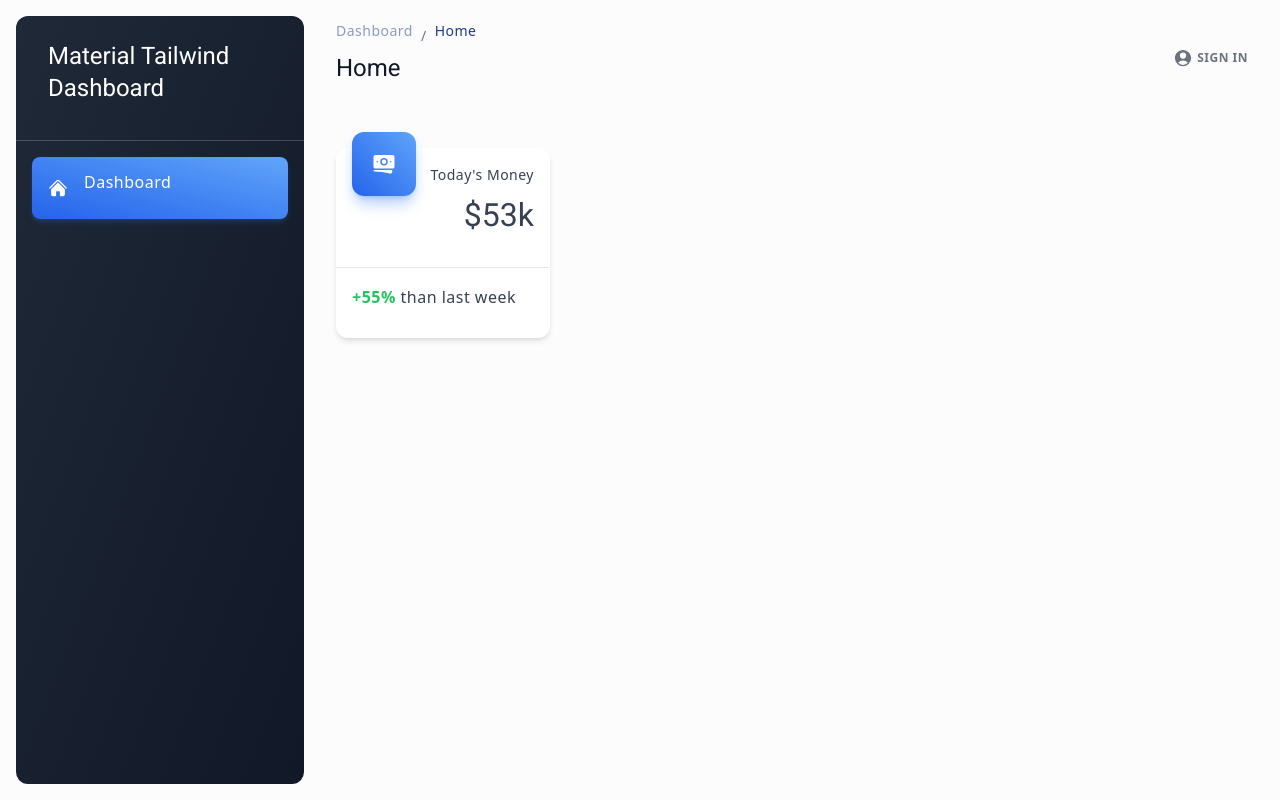
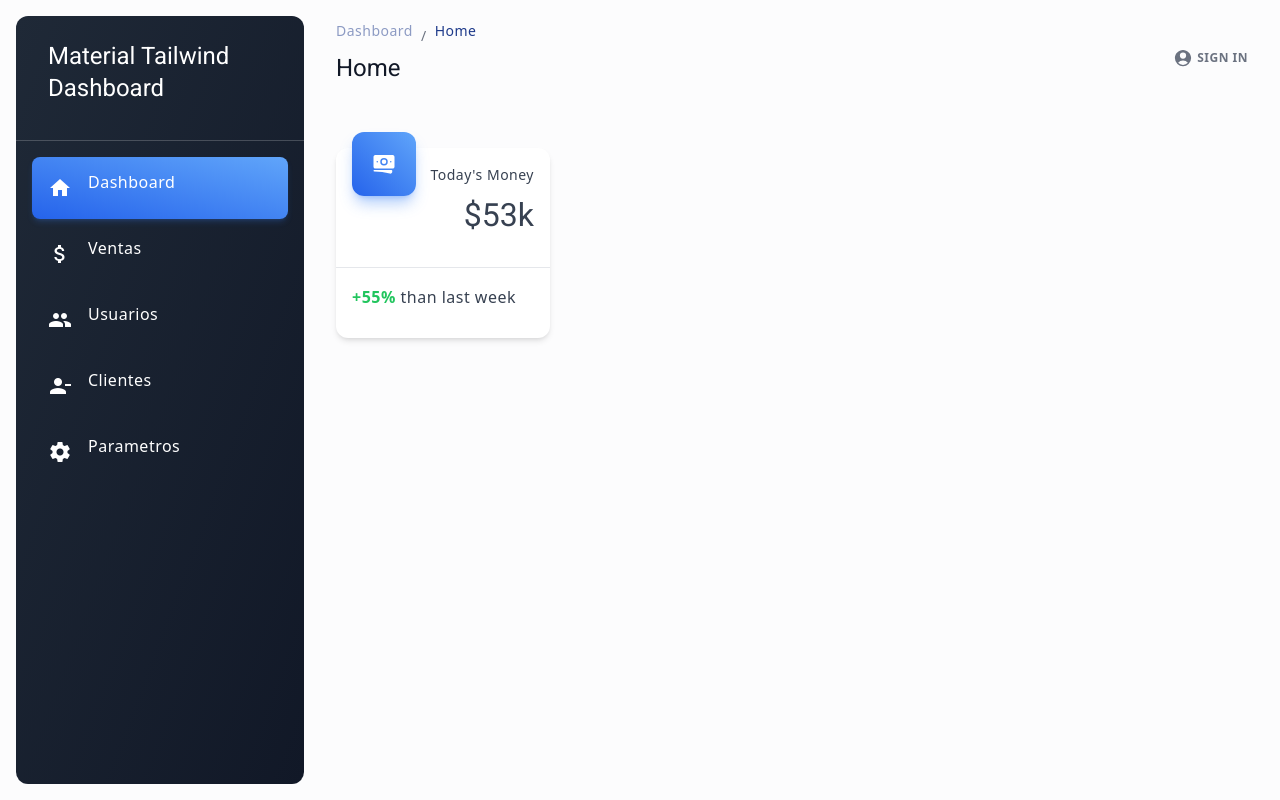
Before and after one commit to pablitog21/admin-angular, an Angular app: page /dashboard in a window 1280 px wide. Built offline with nearby package versions, Linux system fonts and the light colour scheme.

Commit message:
ajuste menu

```diff
--- /dev/null
+++ b/src/app/core/navigation/navigation.service.ts
@@ -0,0 +1,29 @@
+
+
+export const NAVIGATION = [
+    {
+      routerLink: '/dashboard',
+      icon: 'home',
+      label: 'dashboard'
+    },
+    {
+      routerLink: '/ventas',
+      icon: 'attach_money',
+      label: 'Ventas'
+    },
+    {
+      routerLink: '/usuarios',
+      icon: 'people',
+      label: 'Usuarios'
+    },
+    {
+      routerLink: '/clientes',
+      icon: 'person_remove',
+      label: 'Clientes'
+    },
+    {
+      routerLink: '/parametros',
+      icon: 'settings',
+      label: 'Parametros'
+    },
+  ];
--- a/src/app/layout/layouts/vertical/sidebar/sidebar.component.html
+++ b/src/app/layout/layouts/vertical/sidebar/sidebar.component.html
@@ -1,30 +1,54 @@
+<!-- src/app/sidebar/sidebar.component.html -->
 <aside class="bg-gradient-to-br from-gray-800 to-gray-900 -translate-x-80 fixed inset-0 z-50 my-4 ml-4 h-[calc(100vh-32px)] w-72 rounded-xl transition-transform duration-300 xl:translate-x-0">
   <div class="relative border-b border-white/20">
     <a class="flex items-center gap-4 py-6 px-8">
       <h6 class="block antialiased tracking-normal font-sans text-base font-semibold leading-relaxed text-white">Material Tailwind Dashboard</h6>
     </a>
-      <button class="middle none font-sans font-medium text-center uppercase transition-all disabled:opacity-50 disabled:shadow-none disabled:pointer-events-none w-8 max-w-[32px] h-8 max-h-[32px] rounded-lg text-xs text-white hover:bg-white/10 active:bg-white/30 absolute right-0 top-0 grid rounded-br-none rounded-tl-none xl:hidden" type="button">
-        <span class="absolute top-1/2 left-1/2 transform -translate-y-1/2 -translate-x-1/2">
-          <svg xmlns="http://www.w3.org/2000/svg" fill="none" viewBox="0 0 24 24" stroke-width="2.5" stroke="currentColor" aria-hidden="true" class="h-5 w-5 text-white">
-            <path stroke-linecap="round" stroke-linejoin="round" d="M6 18L18 6M6 6l12 12"></path>
-          </svg>
-        </span>
-      </button>
   </div>
   <div class="m-4">
     <ul class="mb-4 flex flex-col gap-1">
-        <li>
-          <a routerLink="/dashboard">
-            <button routerLinkActive="bg-gradient-to-tr from-blue-600 to-blue-400 shadow-md shadow-blue-500/20 hover:shadow-lg hover:shadow-blue-500/40 active:opacity-[0.85]"
-                    class="middle none font-sans font-bold center transition-all disabled:opacity-50 disabled:shadow-none disabled:pointer-events-none text-xs py-3 rounded-lg text-white hover:bg-white/10 active:bg-white/30 flex w-full items-center gap-4 px-4 capitalize" type="button">
-              <svg xmlns="http://www.w3.org/2000/svg" viewBox="0 0 24 24" fill="currentColor" aria-hidden="true" class="w-5 h-5 text-inherit">
-                <path d="M11.47 3.84a.75.75 0 011.06 0l8.69 8.69a.75.75 0 101.06-1.06l-8.689-8.69a2.25 2.25 0 00-3.182 0l-8.69 8.69a.75.75 0 001.061 1.06l8.69-8.69z"></path>
-                <path d="M12 5.432l8.159 8.159c.03.03.06.058.091.086v6.198c0 1.035-.84 1.875-1.875 1.875H15a.75.75 0 01-.75-.75v-4.5a.75.75 0 00-.75-.75h-3a.75.75 0 00-.75.75V21a.75.75 0 01-.75.75H5.625a1.875 1.875 0 01-1.875-1.875v-6.198a2.29 2.29 0 00.091-.086L12 5.43z"></path>
-              </svg>
-              <p class="block antialiased font-sans text-base leading-relaxed text-inherit font-medium capitalize">dashboard</p>
+      <li *ngFor="let link of links">
+        <a [routerLink]="link.routerLink">
+          <button
+            routerLinkActive="bg-gradient-to-tr from-blue-600 to-blue-400 shadow-md shadow-blue-500/20 hover:shadow-lg hover:shadow-blue-500/40 active:opacity-[0.85]"
+            class="middle none font-sans font-bold center transition-all disabled:opacity-50 disabled:shadow-none
+            disabled:pointer-events-none text-xs py-3 rounded-lg text-white hover:bg-white/10
+             active:bg-white/30 flex w-full items-center gap-4 px-4 capitalize"
+            type="button">
+            <mat-icon>{{ link.icon }}</mat-icon>
+            <p class="font-sans text-base leading-relaxed text-inherit font-medium flex ">
+              {{ link.label }}
+            </p>
           </button>
         </a>
       </li>
     </ul>
   </div>
 </aside>
+
+
+  <!-- <mat-sidenav-container class="h-[calc(100vh-32px)]">
+    <mat-sidenav mode="side" opened class="bg-gradient-to-br from-gray-800 to-gray-900 ml-4 rounded-xl" style="width: 280px;">
+      <mat-toolbar color="primary" class="border-b border-white/20">
+        <span class="flex items-center gap-4 py-6 px-8">
+          <h6 class="block antialiased tracking-normal font-sans text-base font-semibold leading-relaxed text-white">Material Tailwind Dashboard</h6>
+        </span>
+        <button mat-icon-button class="middle none font-sans font-medium text-center uppercase transition-all disabled:opacity-50 disabled:shadow-none disabled:pointer-events-none w-8 max-w-[32px] h-8 max-h-[32px] rounded-lg text-xs text-white hover:bg-white/10 active:bg-white/30 absolute right-0 top-0 grid rounded-br-none rounded-tl-none xl:hidden" (click)="sidenav.toggle()">
+          <mat-icon>close</mat-icon>
+        </button>
+      </mat-toolbar>
+      <div class="m-4">
+        <ul class="mb-4 flex flex-col gap-1">
+          <li>
+            <a routerLink="/dashboard" routerLinkActive="active-link">
+              <button mat-button class="middle none font-sans font-bold center transition-all disabled:opacity-50 disabled:shadow-none disabled:pointer-events-none text-xs py-3 rounded-lg text-white hover:bg-white/10 active:bg-white/30 flex w-full items-center gap-4 px-4 capitalize">
+                <mat-icon>home</mat-icon>
+                <span class="block antialiased font-sans text-base leading-relaxed text-inherit font-medium capitalize">dashboard</span>
+              </button>
+            </a>
+          </li>
+
+        </ul>
+      </div>
+    </mat-sidenav>
+  </mat-sidenav-container> -->
--- a/src/app/layout/layouts/vertical/sidebar/sidebar.component.ts
+++ b/src/app/layout/layouts/vertical/sidebar/sidebar.component.ts
@@ -1,6 +1,8 @@
-import { Component } from '@angular/core';
+import { Component, ViewChild } from '@angular/core';
 import { RouterLink, RouterLinkActive } from '@angular/router';
 import { SharedModule } from '../../../../shared/shared.module';
+import { MatSidenav } from '@angular/material/sidenav';
+import { NAVIGATION } from '../../../../core/navigation/navigation.service';
 
 @Component({
   selector: 'app-sidebar',
@@ -9,5 +11,6 @@ import { SharedModule } from '../../../../shared/shared.module';
   templateUrl: './sidebar.component.html'
 })
 export class SidebarComponent {
-
+  @ViewChild(MatSidenav) sidenav!: MatSidenav;
+  public links = NAVIGATION;
 }
--- a/src/app/shared/shared.module.ts
+++ b/src/app/shared/shared.module.ts
@@ -5,7 +5,7 @@ import { MatSelectModule } from '@angular/material/select';
 import { MatInputModule } from '@angular/material/input';
 import { MatTableModule } from '@angular/material/table';
 import { MatDialogModule } from '@angular/material/dialog';
-import { MatIconModule } from '@angular/material/icon';
+import { MatIconModule, MatIconRegistry } from '@angular/material/icon';
 import { MatButtonModule } from '@angular/material/button';
 import { MatDividerModule } from '@angular/material/divider';
 import { MatFormFieldModule } from '@angular/material/form-field';
@@ -23,8 +23,9 @@ import { MatTooltipModule } from '@angular/material/tooltip';
 import { CdkStepperModule } from '@angular/cdk/stepper';
 import { MatSlideToggleModule } from '@angular/material/slide-toggle';
 import { TextFieldModule } from '@angular/cdk/text-field';
-// import { TranslocoHttpLoader } from 'app/transloco-loader';
-// import { TranslocoModule, provideTransloco } from '@ngneat/transloco';
+import { MatToolbarModule } from '@angular/material/toolbar';
+import { DomSanitizer } from '@angular/platform-browser';
+import { MatSidenavContainer, MatSidenavModule } from '@angular/material/sidenav';
 
 @NgModule({
   imports: [
@@ -53,7 +54,9 @@ import { TextFieldModule } from '@angular/cdk/text-field';
     MatSlideToggleModule,
     MatRadioModule,
     TextFieldModule,
-    // TranslocoModule,
+    MatToolbarModule,
+    MatSidenavModule,
+    MatSidenavContainer
   ],
   exports: [
     CommonModule,
@@ -81,18 +84,25 @@ import { TextFieldModule } from '@angular/cdk/text-field';
     MatSlideToggleModule,
     MatRadioModule,
     TextFieldModule,
-    // TranslocoModule,
+    MatToolbarModule,
+    MatSidenavModule,
+    MatSidenavContainer
   ],
   providers: [
-    //   provideTransloco({
-    //     config: {
-    //         availableLangs: ['en', 'es'],
-    //         defaultLang: 'es',
-    //         reRenderOnLangChange: true,
-    //         prodMode: !isDevMode(),
-    //     },
-    //     loader: TranslocoHttpLoader
+    // provideTransloco({
+    //   config: {
+    //     availableLangs: ['en', 'es'],
+    //     defaultLang: 'es',
+    //     reRenderOnLangChange: true,
+    //     prodMode: !isDevMode(),
+    //   },
+    //   loader: TranslocoHttpLoader
     // }),
   ],
 })
-export class SharedModule { }
+export class SharedModule {
+  constructor(iconRegistry: MatIconRegistry, sanitizer: DomSanitizer) {
+    iconRegistry.addSvgIcon('close', sanitizer.bypassSecurityTrustResourceUrl('assets/icons/close.svg'));
+    iconRegistry.addSvgIcon('home', sanitizer.bypassSecurityTrustResourceUrl('assets/icons/home.svg'));
+  }
+}
```
Also changed, not shown: src/app/modules/dashboard/dashboard.component.html (+12 -5 lines), src/app/layout/layouts/user/user.ts (added), src/styles.scss (line endings or trailing spaces). Lines whose indentation alone changed are shown as unchanged.
